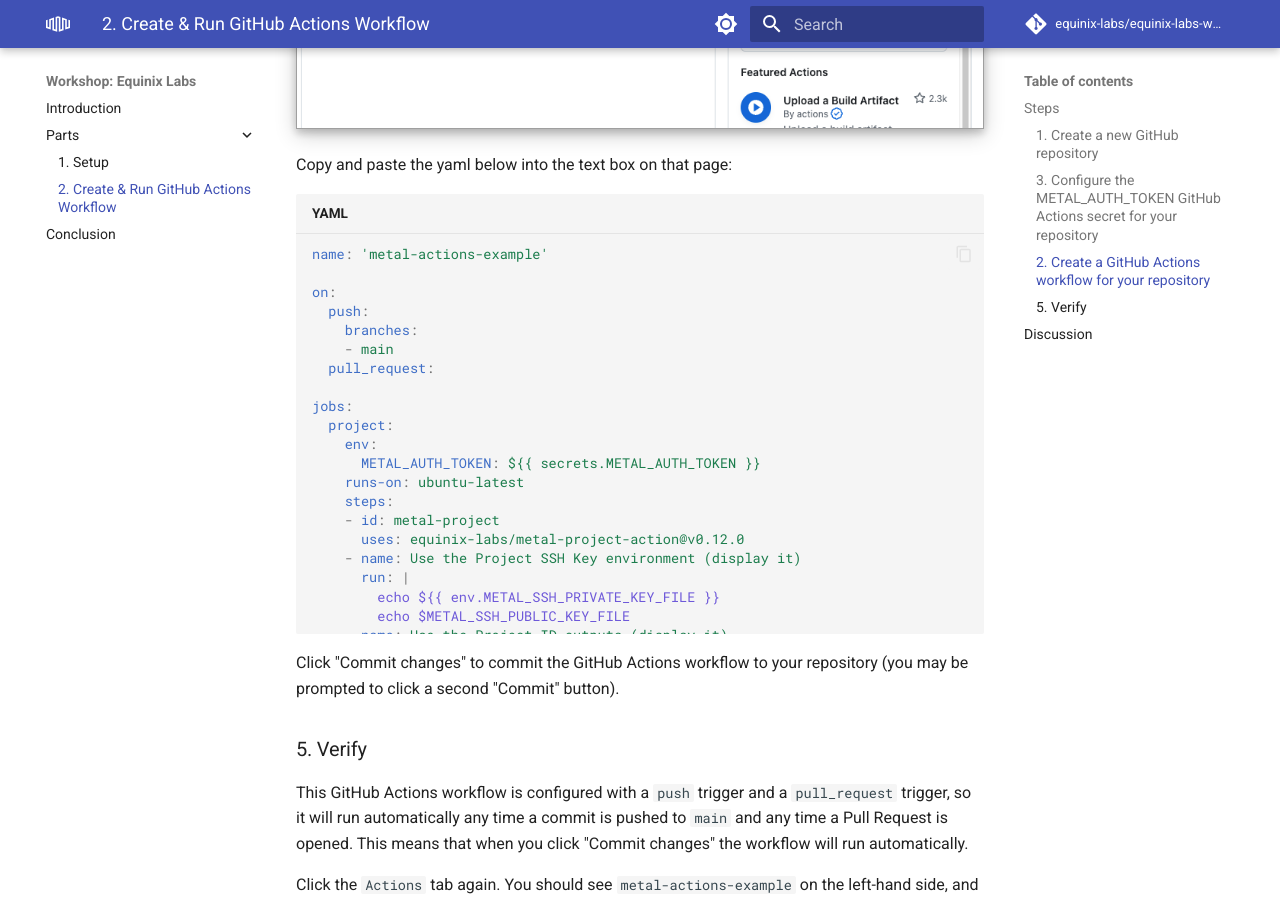
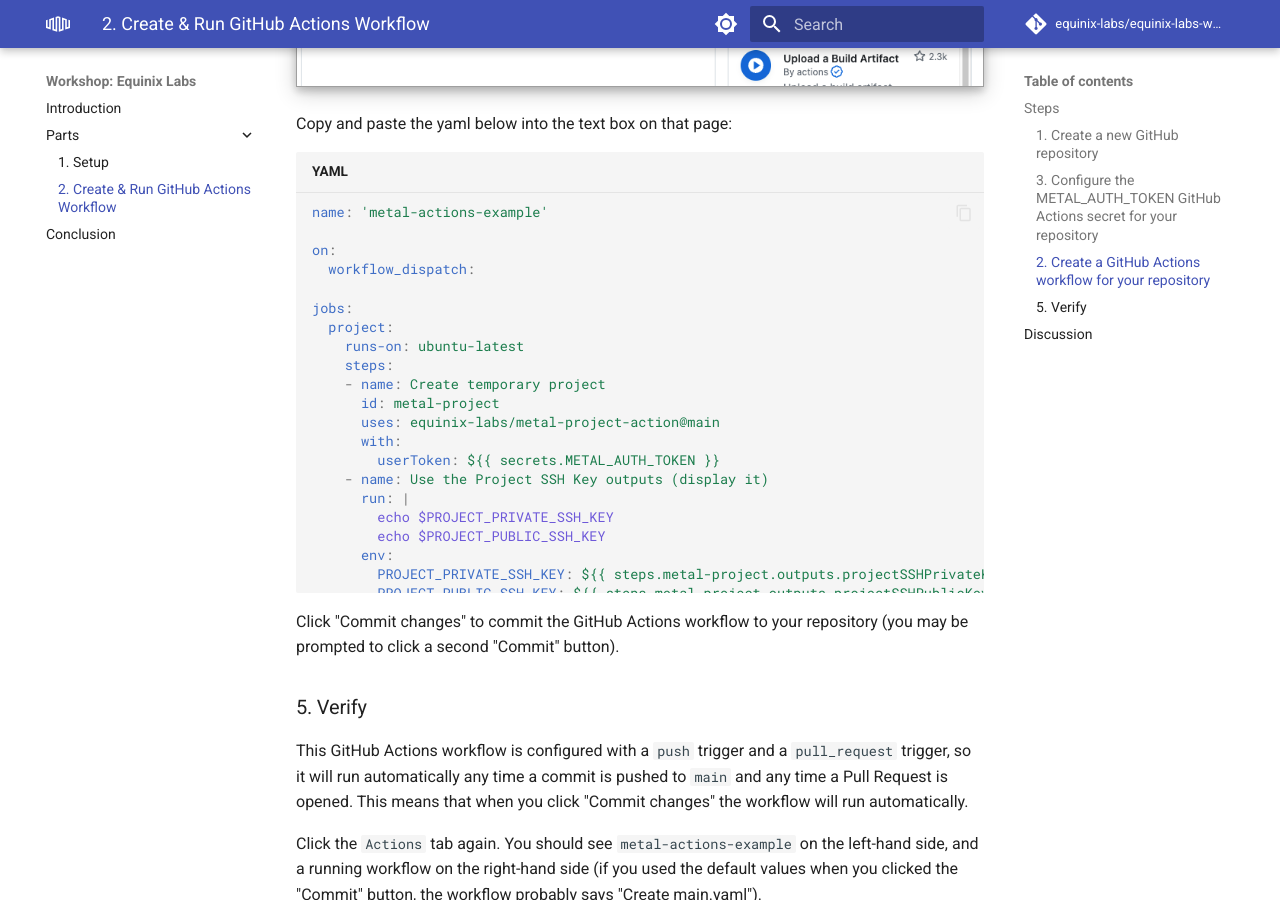
Before and after one commit to equinix-labs/metal-github-actions-workshop, an MkDocs documentation site: the page built from docs/parts/part2.md, in a window 1280 px wide and 900 px high, scrolled down 3307 px. Built offline with MkDocs 1.6.1 and Material for MkDocs 9.7.7, drawn with Linux system fonts in a browser that asks for light colours; comment, search, counter and statistics services are not loaded; some of the changed text lies outside the part shown.

Commit message:
Update example workflow to align with changes to our actions
Our actions now use inputs & outputs exclusively rather than setting
environment variables.  The example workflow currently points at the
`main` branch for all of our actions; once we have suitable releases
of all actions, the workflow should be updated to specify a version
for each action.

````diff
--- a/docs/parts/part2.md
+++ b/docs/parts/part2.md
@@ -49,41 +49,44 @@
 name: 'metal-actions-example'
 
 on:
-  push:
-    branches:
-    - main
-  pull_request:
+  workflow_dispatch:
 
 jobs:
   project:
-    env:
-      METAL_AUTH_TOKEN: ${{ secrets.METAL_AUTH_TOKEN }}
     runs-on: ubuntu-latest
     steps:
-    - id: metal-project
-      uses: equinix-labs/metal-project-action@v0.12.0
-    - name: Use the Project SSH Key environment (display it)
+    - name: Create temporary project
+      id: metal-project
+      uses: equinix-labs/metal-project-action@main
+      with:
+        userToken: ${{ secrets.METAL_AUTH_TOKEN }}
+    - name: Use the Project SSH Key outputs (display it)
       run: |
-        echo ${{ env.METAL_SSH_PRIVATE_KEY_FILE }}
-        echo $METAL_SSH_PUBLIC_KEY_FILE
+        echo $PROJECT_PRIVATE_SSH_KEY
+        echo $PROJECT_PUBLIC_SSH_KEY
+      env:
+        PROJECT_PRIVATE_SSH_KEY: ${{ steps.metal-project.outputs.projectSSHPrivateKeyBase64 }}
+        PROJECT_PUBLIC_SSH_KEY: ${{ steps.metal-project.outputs.projectSSHPublicKey }}
     - name: Use the Project ID outputs (display it)
       run: |
         echo Equinix Metal Project "$PROJECT_NAME" has ID "$PROJECT_ID"
       env:
         PROJECT_ID: ${{ steps.metal-project.outputs.projectID }}
         PROJECT_NAME: ${{ steps.metal-project.outputs.projectName }}
-    - name: Create a device in the project
-      uses: equinix-labs/metal-device-action@v0.1.0
+    - name: Create device in temporary project
+      uses: equinix-labs/metal-device-action@main
+      continue-on-error: true
       with:
         metal_auth_token: ${{ steps.metal-project.outputs.projectToken }}
         metal_project_id: ${{ steps.metal-project.outputs.projectID }}
         metro: da
         plan: m3.small.x86
         os: ubuntu_22_04
-    - name: Project Delete
-      uses: equinix-labs/metal-sweeper-action@v0.5.0
-      env:
-        METAL_PROJECT_ID: ${{ steps.metal-project.outputs.projectID }}
+    - name: Delete temporary project & device
+      uses: equinix-labs/metal-sweeper-action@main
+      with:
+        authToken: ${{ secrets.METAL_AUTH_TOKEN }}
+        projectID: ${{ steps.metal-project.outputs.projectID }}
 ```
 
 Click "Commit changes" to commit the GitHub Actions workflow to your repository (you may be prompted to click a second "Commit" button).
````
Also changed, not shown: other parts of docs/parts/part2.md (+1 -1 lines).
